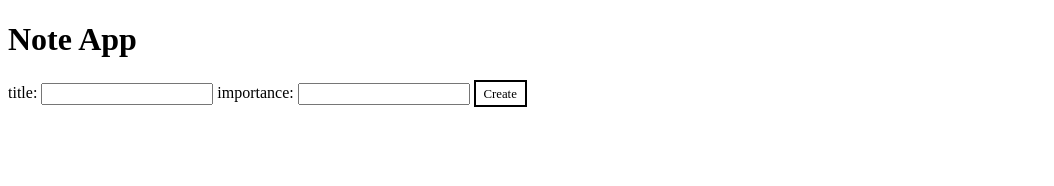
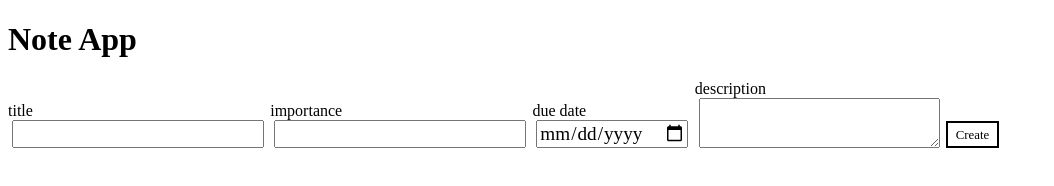
Before and after one commit to mrpinkzh/cas-2024-todo, a website: page source/public/index.html in a window 1280 px wide. Both pictures are taken after a click on the button "New". Shown: the whole page, without its empty margins (0-1054 px from the left). Drawn offline with nearby package versions, Linux system fonts and the light colour scheme.

Commit message:
extended functionality

```diff
--- a/source/public/scripts/index.js
+++ b/source/public/scripts/index.js
@@ -1,4 +1,4 @@
-let model = { state: `INIT`, todos: [] }
+let model = { todoCreation: { state:'INIT' }, todos: [] }
 const root = document.querySelector('#main');
 const registeredEvents = [];
 const render = () => {
@@ -18,39 +18,68 @@ const render = () => {
     })
 }
 const updateModel = (updated) => {
-    model = updated;
+    model = {...model, ...updated};
     render();
 }
 
-const App = () => {
-    return ({
+const TodoCreation = () => ({
     events: [
-            { selector: 'button#btnNew', ev: 'click', handler: (e) => updateModel({...model, state: 'CREATE'}) },
+        { selector: 'button#btnNew', ev: 'click', handler: () => updateModel({todoCreation: {state: 'CREATE'}}) },
         { selector: 'button#btnCreate', ev: 'click', handler : (e) => {
                 const form = e.target.closest('form');
                 const title = form.querySelector('input[name="title"]').value
                 const importance = form.querySelector('input[name="importance"]').value
-                    updateModel({...model, state: 'INIT', todos: [...model.todos, {title, importance}]})
+                const dueDate = form.querySelector('input[name="dueDate"]').value
+                const description = form.querySelector('textarea[name="description"]').value
+                updateModel({ todoCreation: { state: 'INIT' }, todos: [...model.todos, {title, importance, dueDate, description}] })
             }
         }],
     template: (model) => `
-            <div>
-                ${model.state === 'INIT'
-                    ? `<button class="button" id="btnNew">New</button>`
-                    : `
-                    <form>
-                        <label for="title">title: </label>
-                        <input type="text" name="title"/>
-                        <label for="importance">importance: </label>
-                        <input type="text" name="importance" />
+        <div class="todocreation">
+            ${model.todoCreation.state === 'INIT'
+                ? ` <div class="todocreation__init">
+                        <button class="button" id="btnNew">New</button>
+                    </div>`
+                : ` <form>
+                        <div class="todocreation__create">
+                            <div class="form-input">
+                                <label for="title">title </label>
+                                <input class="form-input__textbox" type="text" name="title" maxlength="30"/>
+                            </div>
+                            <div class="form-input">
+                                <label for="importance">importance </label>
+                                <input class="form-input__textbox" type="number" name="importance"/>
+                            </div>
+                            <div class="form-input">
+                                <label for="dueDate">due date </label>
+                                <input class="form-input__textbox" type="date" name="dueDate" />
+                            </div>
+                            <div class="form-input">
+                                <label for="description">description </label>
+                                <textarea class="form-input__textbox" name="description"></textarea>
+                            </div>
+                            <div class="form-input">
                                 <button class="button" id="btnCreate">Create</button>
+                            </div>
+                        </div>
                     </form>`
             }
+        </div>`
+    })
+
+const App = () => {
+    return ({
+        events: [...TodoCreation().events],
+        template: (model) => `
+            <div class="main">
+                ${TodoCreation().template(model)}
                 <div class="todolist">
                     ${model.todos.map(todo => `
                         <div class="todolist__todo">
                             <div>${todo.title}</div>
                             <div>${todo.importance}</div>
+                            <div>${todo.dueDate}</div>
+                            <div>${todo.description}</div>
                         </div>`)}
                 <div>
             </div>`
--- a/source/public/styles/index.css
+++ b/source/public/styles/index.css
@@ -9,3 +9,32 @@
     font-size: 0.8em;
     padding: 0.4em 0.6em 0.2em 0.6em;
 }
+
+.form-input {
+    display: flex;
+    flex-direction: column;
+    margin-right: 0.4em;
+}
+
+.form-input__textbox {
+    font-size: 1.2em;
+    margin-left: 0.2em;
+}
+
+.main {
+    display: flex;
+    flex-direction: column;
+}
+
+.todocreation {
+}
+
+.todocreation__init {
+    display: flex;
+    justify-content: end;
+}
+
+.todocreation__create {
+    display: flex;
+    align-items: end;
+}
```
Lines whose indentation alone changed are shown as unchanged.
